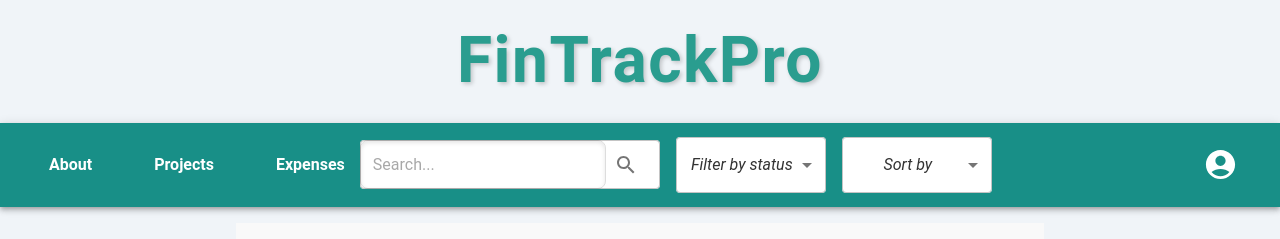
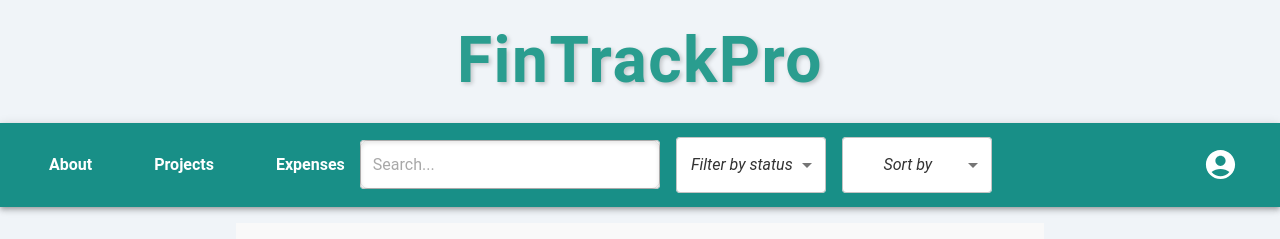
Before and after one commit to ronniearistil/FinTrackPro-Full-Stack.v3, a React (Create React App) app in the folder client/: page / in a window 1280 px wide. Shown: the top 239 px of the page. Built offline with nearby package versions, Linux system fonts and the light colour scheme; no server answers.

Commit message:
Update UI for homepage and navbarv2 _reversal_with improvements

```diff
--- a/client/src/Components/Layout/NavBar.jsx
+++ b/client/src/Components/Layout/NavBar.jsx
@@ -21,7 +21,6 @@ import MenuIcon from '@mui/icons-material/Menu';
 import ExpandLess from '@mui/icons-material/ExpandLess';
 import ExpandMore from '@mui/icons-material/ExpandMore';
 import { AccountCircle } from '@mui/icons-material';
-import SearchIcon from '@mui/icons-material/Search'; // Fix: Importing SearchIcon correctly
 import { useNavigate } from 'react-router-dom';
 
 const NavBar = ({
@@ -166,13 +165,6 @@ const NavBar = ({
                             borderRadius: '4px',
                             width: { xs: '150px', sm: '300px' },
                         }}
-                        InputProps={{
-                            endAdornment: (
-                                <IconButton>
-                                    <SearchIcon />
-                                </IconButton>
-                            ),
-                        }}
                     />
                     <FormControl sx={{ minWidth: 150 }}>
                         <Select
```
